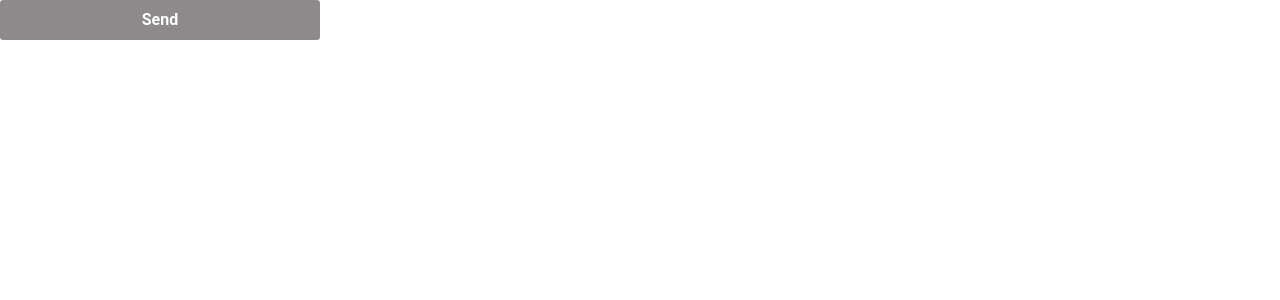
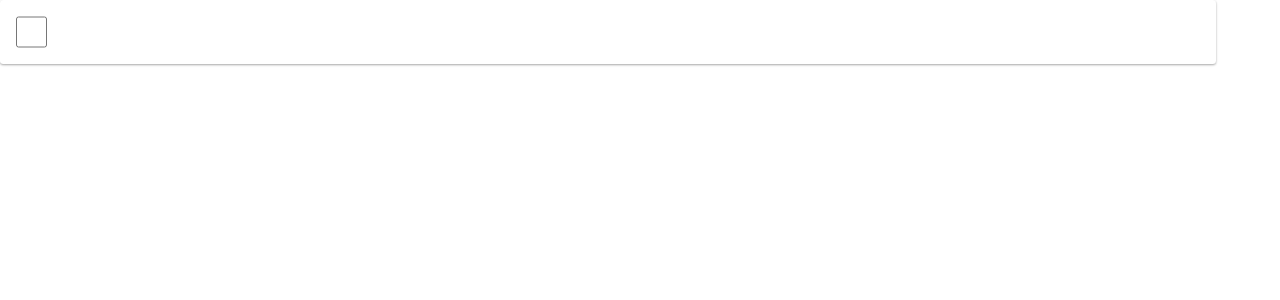
Before and after one commit to rafaelcsilvadev/todo_list, a React (Vite) app: page / in a window 1280 px wide. Shown: the top 300 px of the page. Built offline with nearby package versions, Linux system fonts and the light colour scheme.

Commit message:
Created checkbox

```diff
--- a/src/core/theme/theme.css
+++ b/src/core/theme/theme.css
@@ -2,5 +2,6 @@
     --primary-color: #ffffff;
     --secondary-color: #021B7E;
     --disabled-color: #8C8A8A;
+    --dark-color: #212121;
     --font-family: 'Roboto', sans-serif;
 }
--- /dev/null
+++ b/src/modules/todo_list/presentation/components/task/task.module.css
@@ -0,0 +1,45 @@
+@import '.../../../../../../../core/theme/theme.css';
+
+.checkBox {
+    width: 95%;
+    background-color: var(--primary-color);
+    box-shadow: 0px 1px 3px rgba(0, 0, 0, 0.12),
+            0px 1px 2px rgba(0, 0, 0, 0.24);
+    border-radius: 0.2rem;
+    padding: 1rem;
+    display: flex;
+    flex-direction: row;
+    align-items: center;
+
+    input {
+       accent-color: var(--secondary-color);
+       width: 2rem;
+       height: 2rem;
+       border-color: var(--secondary-color);
+    }
+
+    div {
+        display: flex;
+        flex-direction: column;
+        justify-content: left;
+        align-items: left;
+        width: 100%;
+        padding-left: 0.5rem;
+    }
+
+    label {
+        font-family: var(--font-family);
+        font-size: 1rem;
+        font-weight: 700;
+        color: var(--dark-color);
+        padding-left: 0.5rem;
+    }
+
+    span {
+        font-family: var(--font-family);
+        font-size: 0.8rem;
+        font-weight: 400;
+        color: var(--disabled-color);
+        padding-left: 0.5rem;
+    }
+}
--- /dev/null
+++ b/src/modules/todo_list/presentation/components/task/task.tsx
@@ -0,0 +1,27 @@
+import type { ReactNode } from "react";
+import style from "./task.module.css";
+
+interface TaskProps {
+    readonly id?: string;
+    readonly name?: string;
+    readonly value?: string;
+    readonly label?: string;
+    readonly description?: string;
+}
+
+
+function Task({ ...props }: TaskProps): ReactNode {
+    return (
+        <div className={style.checkBox}>
+            <input id={props.id} type="checkbox" name={props.name} value={props.value} />
+            <div>
+                <label htmlFor={props.id}>{props.label}</label>
+                <span>
+                    {props.description}
+                </span>
+            </div>
+        </div>
+    );
+}
+
+export default Task;
--- a/src/modules/todo_list/presentation/pages/todo_list/todo_list_page.tsx
+++ b/src/modules/todo_list/presentation/pages/todo_list/todo_list_page.tsx
@@ -1,9 +1,9 @@
 import type { ReactNode } from "react";
-import Button from "../../components/button/button";
+import Task from "../../components/task/task";
 
 function TodoListPage(): ReactNode {
     return (
-        <Button label="Send" onClick={() => alert('Teste')} disabled={true}/>
+        <Task />
     )
 }
 
```
